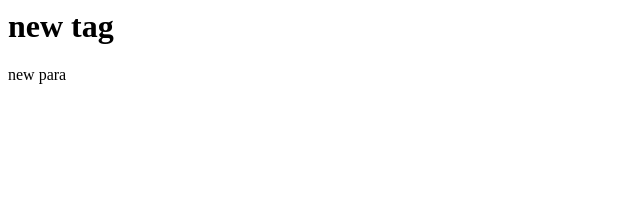
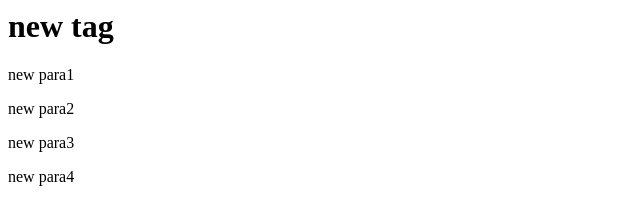
Before and after one commit to Shubhangtripathi809/Myrepo, a plain HTML site: page index.html in a window 1280 px wide. Shown: the whole page, without its empty margins (0-640 px from the left). Drawn offline with Linux system fonts and the light colour scheme.

Commit message:
new added in this

```diff
--- a/index.html
+++ b/index.html
@@ -1,2 +1,5 @@
 <h1>new tag</h1>
-<p>new para</p>
+<p>new para1</p>
+<p>new para2</p>
+<p>new para3</p>
+<p>new para4</p>
```
